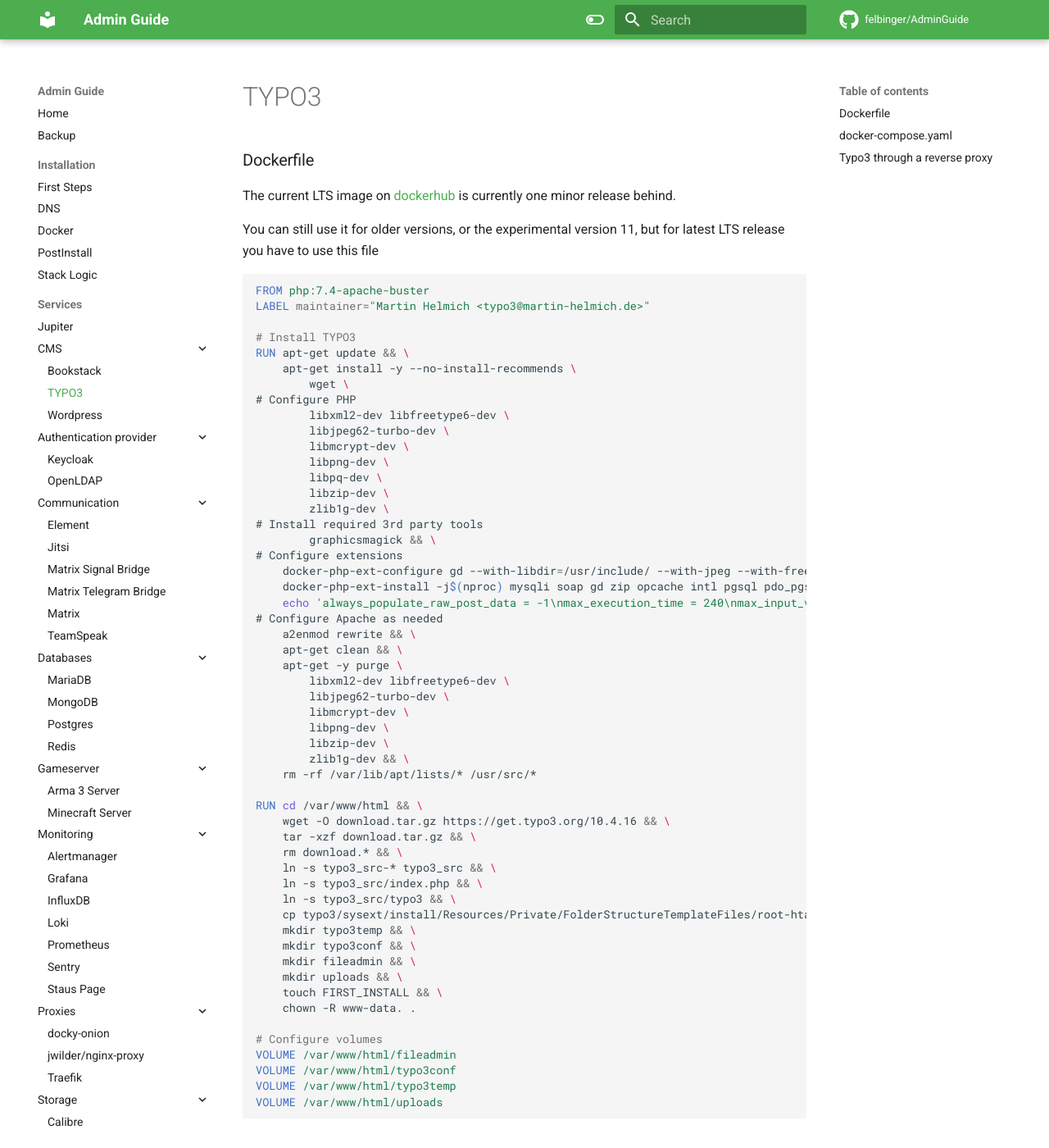
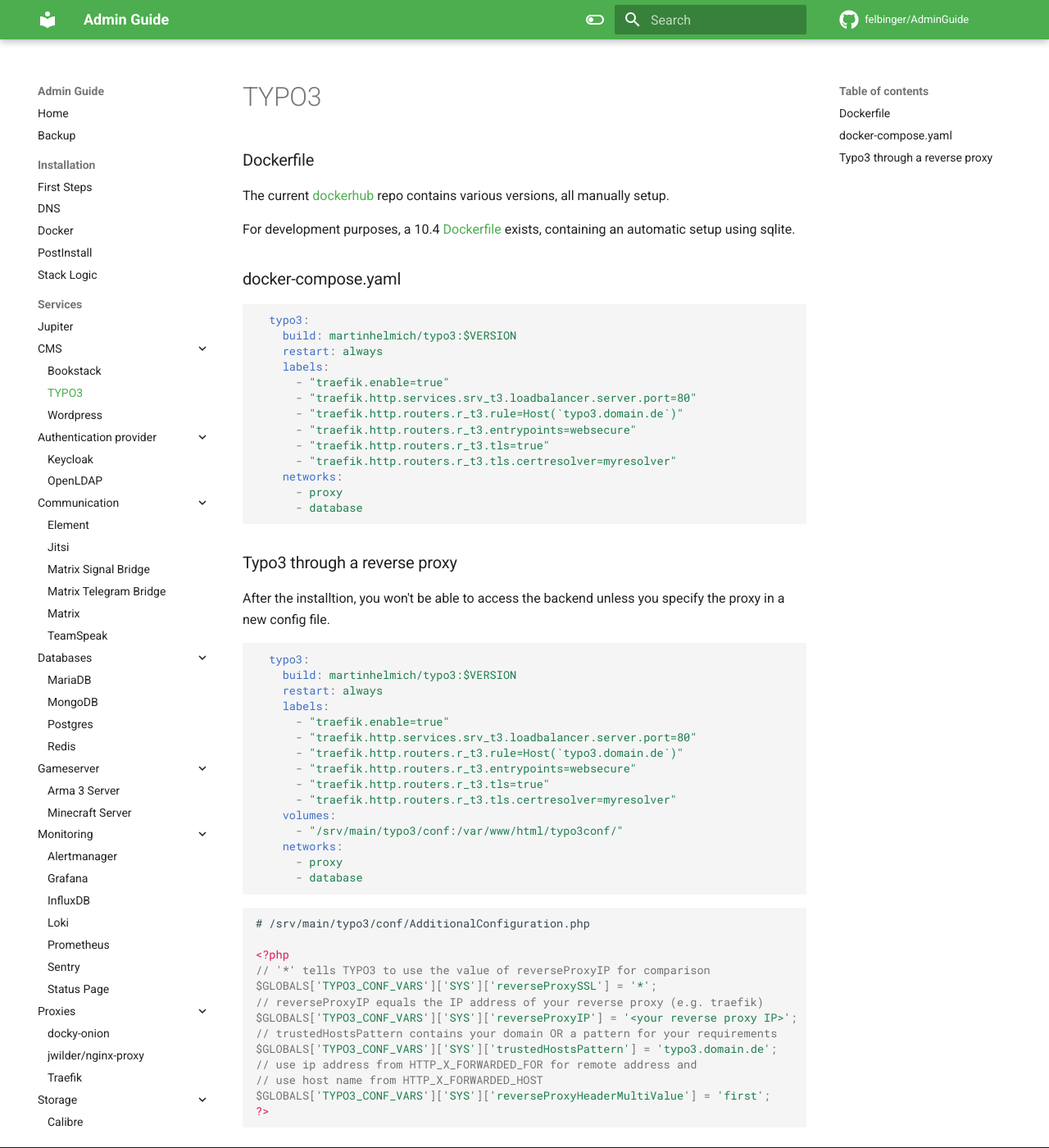
Before and after one commit to felbinger/AdminGuide, an MkDocs documentation site: the page built from docs/services/CMS/typo3.md, in a window 1280 px wide and 1400 px high. Shown: the whole window at 82% size. Built offline with MkDocs 1.6.1 and Material for MkDocs 9.7.7, drawn with Linux system fonts in a browser that asks for light colours; nearby versions of some CDN libraries; comment, search, counter and statistics services are not loaded; some of the changed text lies outside the part shown.

Commit message:
Updated Typo3 & fixed typo (#62)
* Updated typo3

* fixed typo

* Update typo3.md

Wording

````diff
--- a/docs/services/CMS/typo3.md
+++ b/docs/services/CMS/typo3.md
@@ -2,71 +2,15 @@
 
 ### Dockerfile
 
-The current LTS image on [dockerhub](https://hub.docker.com/r/martinhelmich/typo3/) is currently one minor release behind.
+The current [dockerhub](https://hub.docker.com/r/martinhelmich/typo3/) repo contains various versions, all manually setup.
 
-You can still use it for older versions, or the experimental version 11, but for latest LTS release you have to use this file
-
-```Dockerfile
-FROM php:7.4-apache-buster
-LABEL maintainer="Martin Helmich <typo3@martin-helmich.de>"
-
-# Install TYPO3
-RUN apt-get update && \
-    apt-get install -y --no-install-recommends \
-        wget \
-# Configure PHP
-        libxml2-dev libfreetype6-dev \
-        libjpeg62-turbo-dev \
-        libmcrypt-dev \
-        libpng-dev \
-        libpq-dev \
-        libzip-dev \
-        zlib1g-dev \
-# Install required 3rd party tools
-        graphicsmagick && \
-# Configure extensions
-    docker-php-ext-configure gd --with-libdir=/usr/include/ --with-jpeg --with-freetype && \
-    docker-php-ext-install -j$(nproc) mysqli soap gd zip opcache intl pgsql pdo_pgsql && \
-    echo 'always_populate_raw_post_data = -1\nmax_execution_time = 240\nmax_input_vars = 1500\nupload_max_filesize = 32M\npost_max_size = 32M' > /usr/local/etc/php/conf.d/typo3.ini && \
-# Configure Apache as needed
-    a2enmod rewrite && \
-    apt-get clean && \
-    apt-get -y purge \
-        libxml2-dev libfreetype6-dev \
-        libjpeg62-turbo-dev \
-        libmcrypt-dev \
-        libpng-dev \
-        libzip-dev \
-        zlib1g-dev && \
-    rm -rf /var/lib/apt/lists/* /usr/src/*
-
-RUN cd /var/www/html && \
-    wget -O download.tar.gz https://get.typo3.org/10.4.16 && \
-    tar -xzf download.tar.gz && \
-    rm download.* && \
-    ln -s typo3_src-* typo3_src && \
-    ln -s typo3_src/index.php && \
-    ln -s typo3_src/typo3 && \
-    cp typo3/sysext/install/Resources/Private/FolderStructureTemplateFiles/root-htaccess .htaccess && \
-    mkdir typo3temp && \
-    mkdir typo3conf && \
-    mkdir fileadmin && \
-    mkdir uploads && \
-    touch FIRST_INSTALL && \
-    chown -R www-data. .
-
-# Configure volumes
-VOLUME /var/www/html/fileadmin
-VOLUME /var/www/html/typo3conf
-VOLUME /var/www/html/typo3temp
-VOLUME /var/www/html/uploads
-```
+For development purposes, a 10.4 [Dockerfile](https://github.com/Ziehnert/Typo3-docker) exists, containing an automatic setup using sqlite.
 
 ### docker-compose.yaml
 
 ```yaml
   typo3:
-    build: /home/admin/images/main/typo3/
+    build: martinhelmich/typo3:$VERSION
     restart: always
     labels:
       - "traefik.enable=true"
@@ -86,7 +30,7 @@ After the installtion, you won't be able to access the backend unless you specif
 
 ```yaml
   typo3:
-    build: /home/admin/images/main/typo3/
+    build: martinhelmich/typo3:$VERSION
     restart: always
     labels:
       - "traefik.enable=true"
--- a/docs/services/monitoring/status.md
+++ b/docs/services/monitoring/status.md
@@ -1,11 +1,11 @@
-# Staus Page
+# Status Page
 
 !!! info ""
-    If you want to deploy a status page it is important to deploy the status infrastructure independent to the main infrastructure.<br>For this reason we are deploying the staus page on Cloudflare Pages and Workers.<br>Cloudflare Pages is being used for the frontend and Workers for the backend.
+    If you want to deploy a status page it is important to deploy the status infrastructure independent to the main infrastructure.<br>For this reason we are deploying the status page on Cloudflare Pages and Workers.<br>Cloudflare Pages is being used for the frontend and Workers for the backend.
 
 ## Examples
 
-* [Cryptic Staus Page](https://status.cryptic-game.net)
+* [Cryptic Status Page](https://status.cryptic-game.net)
 
 [![Status Page Example](../../img/services/status_example_1.png){: loading=lazy }](https://status.cryptic-game.net)
 
````
